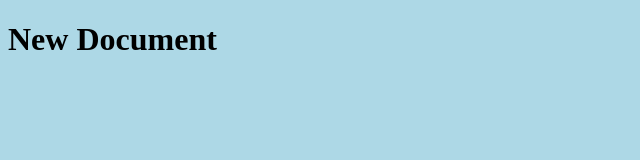
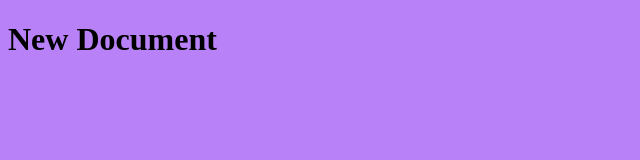
Before and after one commit to kwudev/html, a plain HTML site: page index.html in a window 1280 px wide. Shown: the whole page, without its empty margins (0-640 px from the left). Drawn offline with Linux system fonts and the light colour scheme.

Commit message:
Chenged BG color

```diff
--- a/style1.css
+++ b/style1.css
@@ -1,3 +1,4 @@
 body {
-    background-color: lightblue;
+    background-color:
+        rgb(184, 129, 247);
 }
```
